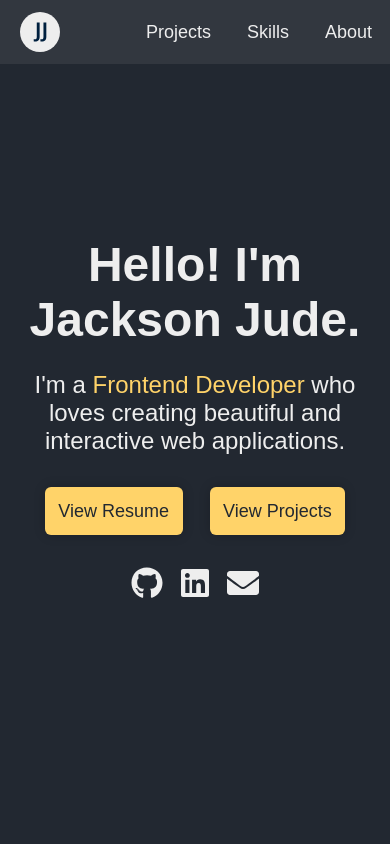
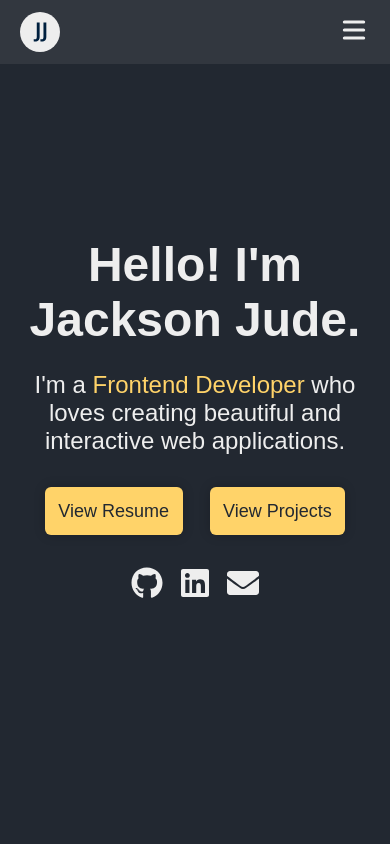
Before and after one commit to JacksonJ97/portfolio, a React (Create React App) app: page / in a window 390 px wide. Shown: the top 844 px of the page. Built offline with nearby package versions, Linux system fonts and the light colour scheme.

Commit message:
created a hamburger menu

```diff
--- /dev/null
+++ b/src/components/Header/Nav/DesktopNav/index.js
@@ -0,0 +1,25 @@
+import styled from "styled-components";
+
+// Components
+import NavTitle from "../../../Utilities/NavTitle";
+
+// Styles
+const List = styled.ul`
+  display: none;
+
+  @media (min-width: 550px) {
+    display: flex;
+  }
+`;
+
+const DesktopNav = () => {
+  return (
+    <List>
+      <NavTitle title="Projects" target="projects" />
+      <NavTitle title="Skills" target="skills" />
+      <NavTitle title="About" target="about" />
+    </List>
+  );
+};
+
+export default DesktopNav;
--- /dev/null
+++ b/src/components/Header/Nav/MobileNav/index.js
@@ -0,0 +1,51 @@
+import { useState } from "react";
+import styled from "styled-components";
+import { HiMenu } from "react-icons/hi";
+import { CgClose } from "react-icons/cg";
+
+// Components
+import NavTitle from "../../../Utilities/NavTitle";
+
+// Styles
+const Wrapper = styled.div`
+  position: relative;
+
+  .menu {
+    position: absolute;
+    top: 50px;
+    right: -20%;
+    width: 100vw;
+    background-color: rgba(57, 62, 70, 0.7);
+    text-align: center;
+  }
+
+  svg {
+    font-size: 2rem;
+    margin-right: 0.625em;
+    cursor: pointer;
+  }
+
+  @media (min-width: 550px) {
+    display: none;
+  }
+`;
+
+const MobileNav = () => {
+  const [showMenu, setShowMenu] = useState(false);
+
+  return (
+    <Wrapper>
+      {showMenu ? <CgClose onClick={() => setShowMenu(!showMenu)} /> : <HiMenu onClick={() => setShowMenu(!showMenu)} />}
+
+      {showMenu && (
+        <ul className="menu">
+          <NavTitle title="Projects" target="projects" />
+          <NavTitle title="Skills" target="skills" />
+          <NavTitle title="About" target="about" />
+        </ul>
+      )}
+    </Wrapper>
+  );
+};
+
+export default MobileNav;
--- a/src/components/Header/Nav/index.js
+++ b/src/components/Header/Nav/index.js
@@ -1,23 +1,17 @@
 import styled from "styled-components";
 
 // Components
-import NavTitle from "./NavTitle";
+import DesktopNav from "./DesktopNav";
+import MobileNav from "./MobileNav";
 
 // Styles
-const Wrapper = styled.nav`
-  ul {
-    display: flex;
-  }
-`;
+const Wrapper = styled.nav``;
 
 const Nav = () => {
   return (
     <Wrapper>
-      <ul>
-        <NavTitle title="Projects" target="projects" />
-        <NavTitle title="Skills" target="skills" />
-        <NavTitle title="About" target="about" />
-      </ul>
+      <DesktopNav />
+      <MobileNav />
     </Wrapper>
   );
 };
--- a/src/components/Header/Nav/NavTitle/index.js
+++ b/src/components/Utilities/NavTitle/index.js
@@ -2,11 +2,15 @@ import styled from "styled-components";
 
 // Styles
 const List = styled.li`
-  margin: 0 1em;
+  margin: 0.75em 0;
   font-size: 1.125rem;
 
   a:hover {
     color: #ffd369;
+  }
+
+  @media (min-width: 550px) {
+    margin: 0 1em;
   }
 `;
 
```
